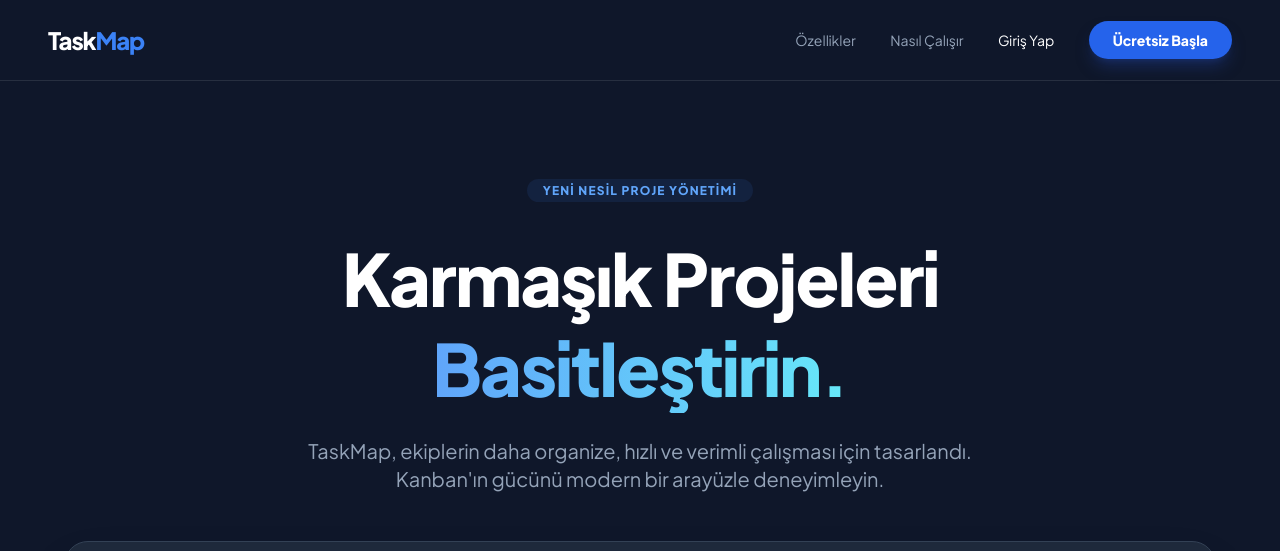
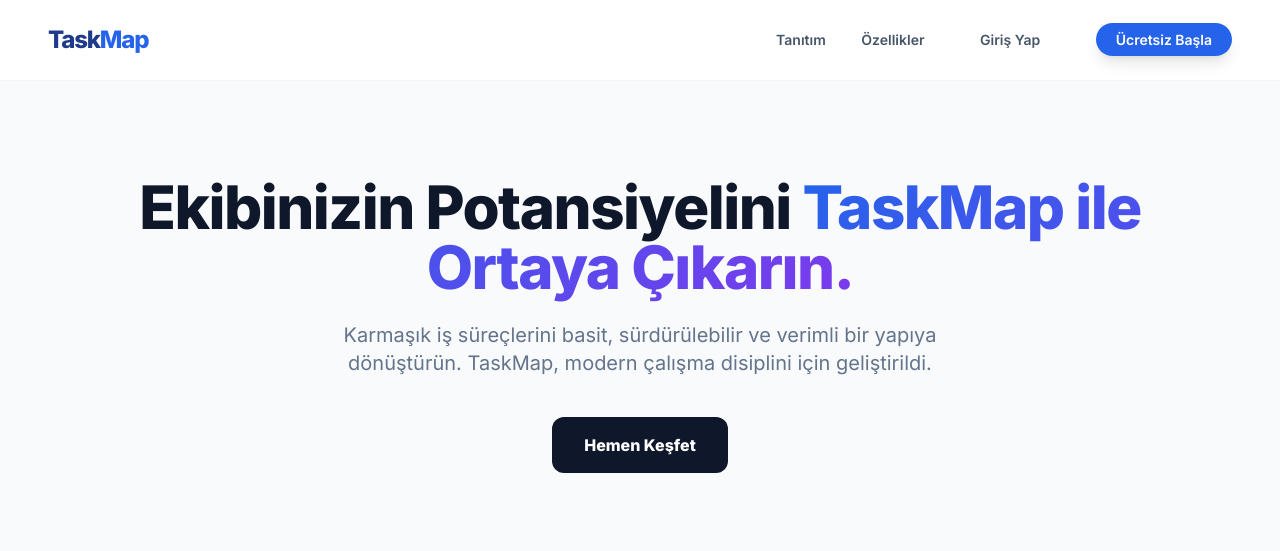
Before and after one commit to miran4726/taskmap, a Flask app: page / in a window 1280 px wide. Shown: the top 551 px of the page. Run offline with Flask 3, Linux system fonts and the light colour scheme; some libraries are stand-ins or nearby versions.

Commit message:
Update index.html

```diff
--- a/templates/index.html
+++ b/templates/index.html
@@ -1,74 +1,95 @@
 <!DOCTYPE html>
-<html lang="tr" class="scroll-smooth">
+<html lang="tr">
 <head>
     <meta charset="UTF-8">
     <meta name="viewport" content="width=device-width, initial-scale=1.0">
-    <title>TaskMap | Modern Proje Yönetim Platformu</title>
+    <title>TaskMap | İş Yönetiminde Yeni Dönem</title>
     <script src="https://cdn.tailwindcss.com"></script>
-    <link href="https://fonts.googleapis.com/css2?family=Plus+Jakarta+Sans:wght@200;400;600;800&display=swap" rel="stylesheet">
+    <link href="https://fonts.googleapis.com/css2?family=Inter:wght@300;400;600;800&display=swap" rel="stylesheet">
     <style>
-        body { font-family: 'Plus Jakarta Sans', sans-serif; }
+        body { font-family: 'Inter', sans-serif; }
+        .gradient-text { background: linear-gradient(135deg, #2563eb, #7c3aed); -webkit-background-clip: text; -webkit-text-fill-color: transparent; }
     </style>
 </head>
-<body class="bg-[#0f172a] text-white">
+<body class="bg-white text-slate-900">
 
     <!-- Navbar -->
-    <nav class="flex justify-between items-center py-6 px-12 border-b border-white/10">
-        <div class="text-2xl font-extrabold tracking-tighter">Task<span class="text-blue-500">Map</span></div>
-        <div class="space-x-8 text-sm font-medium text-slate-400">
-            <a href="#ozellikler" class="hover:text-white transition">Özellikler</a>
-            <a href="#nasil" class="hover:text-white transition">Nasıl Çalışır</a>
-            <a href="/login" class="text-white">Giriş Yap</a>
-            <a href="/login" class="bg-blue-600 px-6 py-2.5 rounded-full text-white font-bold hover:bg-blue-700 transition shadow-lg shadow-blue-900/50">Ücretsiz Başla</a>
+    <nav class="flex justify-between items-center py-6 px-12 border-b border-slate-100">
+        <div class="text-2xl font-extrabold tracking-tighter text-blue-900">Task<span class="text-blue-600">Map</span></div>
+        <div class="space-x-8 text-sm font-semibold text-slate-600">
+            <a href="#tanitim" class="hover:text-blue-600">Tanıtım</a>
+            <a href="#ozellikler" class="hover:text-blue-600">Özellikler</a>
+            <a href="/login" class="px-5 py-2 hover:bg-slate-50 rounded-full transition">Giriş Yap</a>
+            <a href="/login" class="px-5 py-2 bg-blue-600 text-white rounded-full shadow-lg hover:bg-blue-700 transition">Ücretsiz Başla</a>
         </div>
     </nav>
 
-    <!-- Hero Bölümü -->
-    <header class="py-24 px-12 text-center">
-        <span class="bg-blue-500/10 text-blue-400 px-4 py-1 rounded-full text-xs font-bold tracking-widest uppercase">Yeni Nesil Proje Yönetimi</span>
-        <h1 class="text-7xl font-extrabold mt-8 mb-6 leading-tight max-w-4xl mx-auto tracking-tight">
-            Karmaşık Projeleri <span class="text-transparent bg-clip-text bg-gradient-to-r from-blue-400 to-cyan-300">Basitleştirin.</span>
-        </h1>
-        <p class="text-xl text-slate-400 max-w-2xl mx-auto mb-12">TaskMap, ekiplerin daha organize, hızlı ve verimli çalışması için tasarlandı. Kanban'ın gücünü modern bir arayüzle deneyimleyin.</p>
-
-        <!-- Video Alanı (Video dosyasının static/videos/taskmap_tanitim.mp4 olduğundan emin ol) -->
-        <div class="max-w-6xl mx-auto bg-slate-800 rounded-3xl p-3 border border-slate-700 shadow-2xl mt-12" id="nasil">
-            <div class="relative rounded-2xl overflow-hidden aspect-video">
-                <video id="tanitimVideo" class="w-full h-full object-cover" autoplay muted loop playsinline controls>
-                    <source src="{{ url_for('static', filename='videos/taskmap_tanitim.mp4') }}" type="video/mp4">
-                    Tarayıcınız video oynatmayı desteklemiyor.
-                </video>
-            </div>
+    <!-- Hero -->
+    <header class="py-24 px-12 text-center bg-slate-50">
+        <h1 class="text-6xl font-extrabold mb-6 tracking-tight">Ekibinizin Potansiyelini <span class="gradient-text">TaskMap ile Ortaya Çıkarın.</span></h1>
+        <p class="text-xl text-slate-500 max-w-2xl mx-auto mb-10">Karmaşık iş süreçlerini basit, sürdürülebilir ve verimli bir yapıya dönüştürün. TaskMap, modern çalışma disiplini için geliştirildi.</p>
+        <div class="flex justify-center gap-4">
+            <a href="#tanitim" class="px-8 py-4 bg-slate-900 text-white rounded-xl font-bold hover:bg-slate-800 transition">Hemen Keşfet</a>
         </div>
     </header>
 
-    <!-- Özellikler -->
-    <section id="ozellikler" class="py-24 px-12 bg-white text-slate-900">
+    <!-- Tanıtım Bölümü (Videonun yerini alan modern bölüm) -->
+    <section id="tanitim" class="py-24 px-12 bg-white">
+        <div class="max-w-5xl mx-auto border border-blue-100 rounded-3xl p-12 bg-gradient-to-br from-blue-50 to-white shadow-sm text-center">
+            <span class="text-blue-600 font-bold tracking-widest uppercase text-sm">Ürünümüz</span>
+            <h2 class="text-4xl font-extrabold mt-4 mb-6">TaskMap Neler Sunuyor?</h2>
+            <p class="text-lg text-slate-600 leading-relaxed max-w-2xl mx-auto">
+                TaskMap, yalnızca bir görev takip aracı değildir. Projelerinizi görselleştirmenizi, ekip içi iletişimi tek bir noktadan yönetmenizi ve her zaman hedef odaklı kalmanızı sağlayan kapsamlı bir işletim sistemidir.
+            </p>
+            <div class="mt-8 flex justify-center gap-4 text-blue-700 font-semibold">
+                <span>✓ Sınırsız Proje</span> | <span>✓ Ekip İçi İşbirliği</span> | <span>✓ 7/24 Teknik Destek</span>
+            </div>
+        </div>
+    </section>
+
+    <!-- Detaylı Özellikler (Kapsamlı Bölüm) -->
+    <section id="ozellikler" class="py-24 px-12 bg-slate-50">
         <div class="max-w-6xl mx-auto">
-            <h2 class="text-4xl font-extrabold mb-16 text-center">Neden TaskMap?</h2>
-            <div class="grid grid-cols-1 md:grid-cols-3 gap-12">
-                <div class="p-8 rounded-2xl bg-slate-50 border border-slate-200">
-                    <div class="w-12 h-12 bg-blue-600 rounded-lg mb-6"></div>
-                    <h3 class="text-xl font-bold mb-3">Akıcı İş Akışı</h3>
-                    <p class="text-slate-600">Sürükle-bırak yöntemiyle görevleriniz arasında saniyeler içinde geçiş yapın.</p>
+            <div class="grid grid-cols-1 md:grid-cols-2 lg:grid-cols-3 gap-8">
+                <!-- Kart 1 -->
+                <div class="p-8 bg-white rounded-2xl shadow-sm border border-slate-100">
+                    <div class="w-12 h-12 bg-blue-100 rounded-xl mb-6"></div>
+                    <h3 class="text-xl font-bold mb-3">Akıllı Kanban</h3>
+                    <p class="text-slate-600 text-sm">Görevlerinizi sürükleyerek yönetin, iş akışınızı istediğiniz gibi özelleştirin.</p>
                 </div>
-                <div class="p-8 rounded-2xl bg-slate-50 border border-slate-200">
-                    <div class="w-12 h-12 bg-cyan-500 rounded-lg mb-6"></div>
-                    <h3 class="text-xl font-bold mb-3">Ekip Senkronizasyonu</h3>
-                    <p class="text-slate-600">Ekibinizin nerede olduğunu ve hangi aşamada olduğunu anlık takip edin.</p>
+                <!-- Kart 2 -->
+                <div class="p-8 bg-white rounded-2xl shadow-sm border border-slate-100">
+                    <div class="w-12 h-12 bg-purple-100 rounded-xl mb-6"></div>
+                    <h3 class="text-xl font-bold mb-3">Zaman Yönetimi</h3>
+                    <p class="text-slate-600 text-sm">Projeleriniz için terminler belirleyin, kritik işleri asla kaçırmayın.</p>
                 </div>
-                <div class="p-8 rounded-2xl bg-slate-50 border border-slate-200">
-                    <div class="w-12 h-12 bg-indigo-600 rounded-lg mb-6"></div>
-                    <h3 class="text-xl font-bold mb-3">Gelişmiş Analitik</h3>
-                    <p class="text-slate-600">Verilerle konuşun. Projelerinizin durumunu detaylı raporlarla görün.</p>
+                <!-- Kart 3 -->
+                <div class="p-8 bg-white rounded-2xl shadow-sm border border-slate-100">
+                    <div class="w-12 h-12 bg-emerald-100 rounded-xl mb-6"></div>
+                    <h3 class="text-xl font-bold mb-3">Detaylı Analiz</h3>
+                    <p class="text-slate-600 text-sm">Haftalık verimlilik raporları ile ekibinizin performansını sürekli takip edin.</p>
+                </div>
+                <!-- Kart 4 -->
+                <div class="p-8 bg-white rounded-2xl shadow-sm border border-slate-100">
+                    <div class="w-12 h-12 bg-orange-100 rounded-xl mb-6"></div>
+                    <h3 class="text-xl font-bold mb-3">Dosya Yönetimi</h3>
+                    <p class="text-slate-600 text-sm">Tüm dokümanlarınızı görevlerin içine ekleyin, her şey elinizin altında olsun.</p>
+                </div>
+                <!-- Kart 5 -->
+                <div class="p-8 bg-white rounded-2xl shadow-sm border border-slate-100">
+                    <div class="w-12 h-12 bg-sky-100 rounded-xl mb-6"></div>
+                    <h3 class="text-xl font-bold mb-3">Mobil Uyumlu</h3>
+                    <p class="text-slate-600 text-sm">İster ofiste, ister dışarıda; TaskMap her zaman yanınızda.</p>
+                </div>
+                <!-- Kart 6 -->
+                <div class="p-8 bg-white rounded-2xl shadow-sm border border-slate-100">
+                    <div class="w-12 h-12 bg-rose-100 rounded-xl mb-6"></div>
+                    <h3 class="text-xl font-bold mb-3">Güvenli Altyapı</h3>
+                    <p class="text-slate-600 text-sm">Verileriniz bizimle güvende. Modern şifreleme ve yedekleme sistemleri.</p>
                 </div>
             </div>
         </div>
     </section>
 
-    <footer class="py-12 text-center text-slate-500 text-sm border-t border-white/5">
-        &copy; 2026 TaskMap. Profesyonel Proje Çözümleri.
-    </footer>
-
 </body>
 </html>
```
